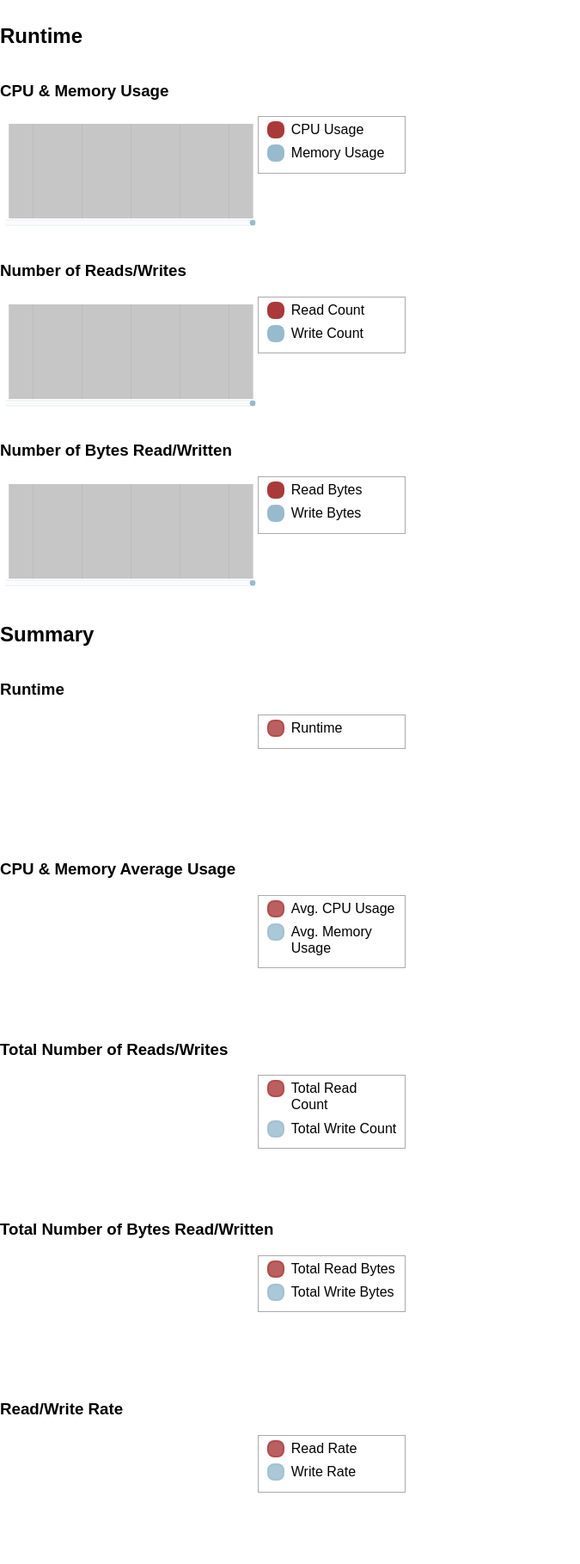
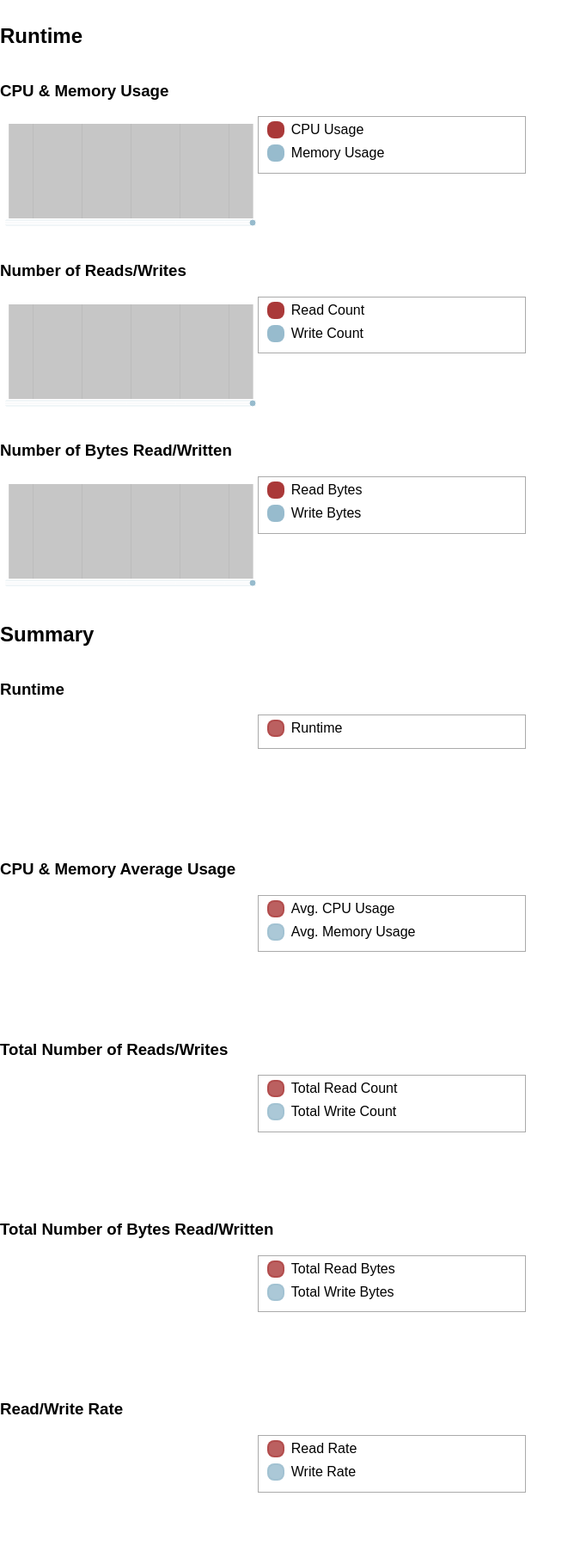
Before and after one commit to dcvan/cluster15_ensemble, a Python web app: template performance-monitor/consumer/templates/node.html in a window 1280 px wide; the page is wider, and only the part inside the window is pictured. Shown: that part at 86% size, without its empty margins (0-675 px from the left). Run offline with Jinja, Linux system fonts and the light colour scheme; the template is opened without the code that fills it, so the values that code supplies are empty; a map, chart or similar area stays blank.

Commit message:
style update

```diff
--- a/performance-monitor/consumer/static/css/experiment.css
+++ b/performance-monitor/consumer/static/css/experiment.css
@@ -18,7 +18,7 @@ h2, h3, .nav{
 }
 
 .legend {
-    width: 10em;
+    width: 300px;
     border: 1px solid #aaaaaa;
     padding: 5px;
     float: left;
--- a/performance-monitor/consumer/static/css/node.css
+++ b/performance-monitor/consumer/static/css/node.css
@@ -18,7 +18,7 @@ h2, h3{
 }
 
 .legend {
-    width: 10em;
+    width: 300px;
     border: 1px solid #aaaaaa;
     padding: 5px;
     float: left;
```
